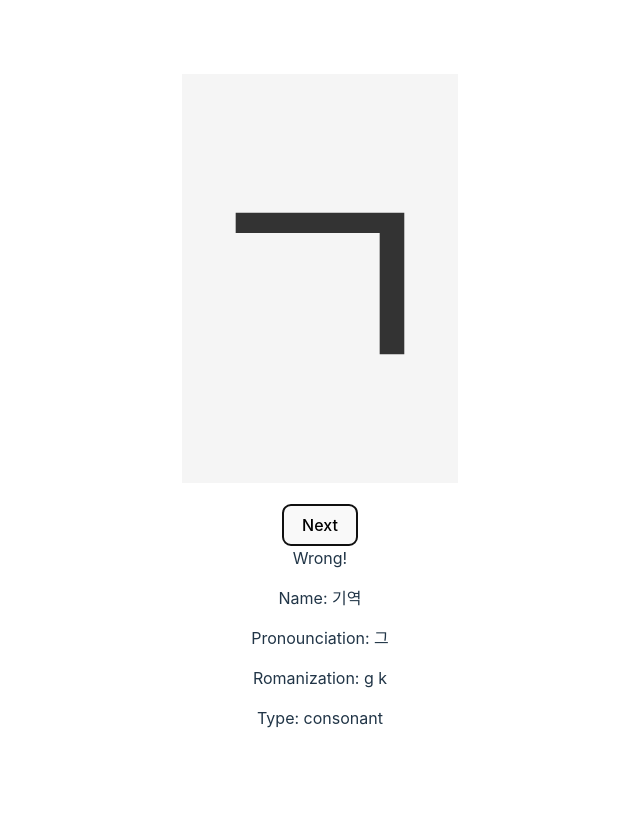
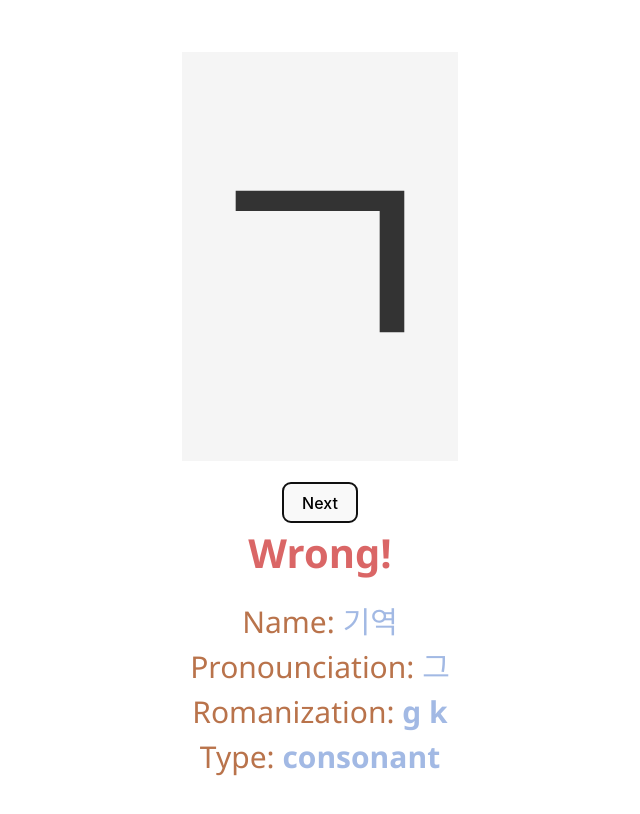
Before and after one commit to profoak0117/learn-korean-react-app, a React (Vite) app: page / in a window 1280 px wide. Both pictures are taken after typing "Sample" into the empty fields and a click on the button "Submit". Shown: the top 814 px of the page, without its empty margins (320-960 px from the left). Built offline with nearby package versions, Linux system fonts and the light colour scheme.

Commit message:
Added more formatting to results

```diff
--- a/src/Results.css
+++ b/src/Results.css
@@ -1,6 +1,27 @@
 .correctStringLabel {
     font-family: 'Segoe UI', Tahoma, Geneva, Verdana, sans-serif;
+    font-size: 40px;
+    color: #76b174;
+    font-weight: 700;
+}
+
+.incorrectStringLabel {
+    font-family: 'Segoe UI', Tahoma, Geneva, Verdana, sans-serif;
+    font-size: 40px;
+    color: #da6666;
+    font-weight: 700;
+}
+
+.resultInfoLabel {
+    font-family: 'Segoe UI', Tahoma, Geneva, Verdana, sans-serif;
     font-size: 30px;
-    color: #4c6fb1;
-    background-color: whitesmoke;
+    color: #a2b9e4;
+    font-weight: 700;
 }
+
+.resultCategoryLabel{
+    font-family: 'Segoe UI', Tahoma, Geneva, Verdana, sans-serif;
+    font-size: 30px;
+    color: #b9734b;
+    font-weight: 400;
+}
--- a/src/Results.jsx
+++ b/src/Results.jsx
@@ -1,3 +1,5 @@
+import './Results.css'
+
 function Results({jsonData, isCorrect, hasSubmitted}) {
     const correct = "Correct!";
     const wrong = "Wrong!";
@@ -5,17 +7,23 @@ function Results({jsonData, isCorrect, hasSubmitted}) {
 
     const result =
         <>
-        <label className correctStringLabel>
+        <label className={isCorrect ? 'correctStringLabel' : 'incorrectStringLabel'}>
             {correctString}
         </label>
         <div></div>
         <div>
         {
             <div key={jsonData.char_id}>
-            <p>Name: {jsonData.name}</p>
-            <p>Pronounciation: {jsonData.pronunciation}</p>
-            <p>Romanization: {jsonData.romanization[0]} {jsonData.romanization[1]}</p>
-            <p>Type: {jsonData.type}</p>
+            <p>
+                <label className='resultCategoryLabel'>Name: </label>
+                <label className='resultInfoLabel'>{jsonData.name}</label><br/>
+                <label className='resultCategoryLabel'>Pronounciation: </label>
+                <label className='resultInfoLabel'>{jsonData.pronunciation}</label> <br/>
+                <label className='resultCategoryLabel'>Romanization: </label>
+                <label className='resultInfoLabel'>{jsonData.romanization[0]} {jsonData.romanization[1]}</label> <br/>
+                <label className='resultCategoryLabel'>Type: </label>
+                <label className='resultInfoLabel'>{jsonData.type}</label>
+            </p>
             </div>
         }
         </div>
```
